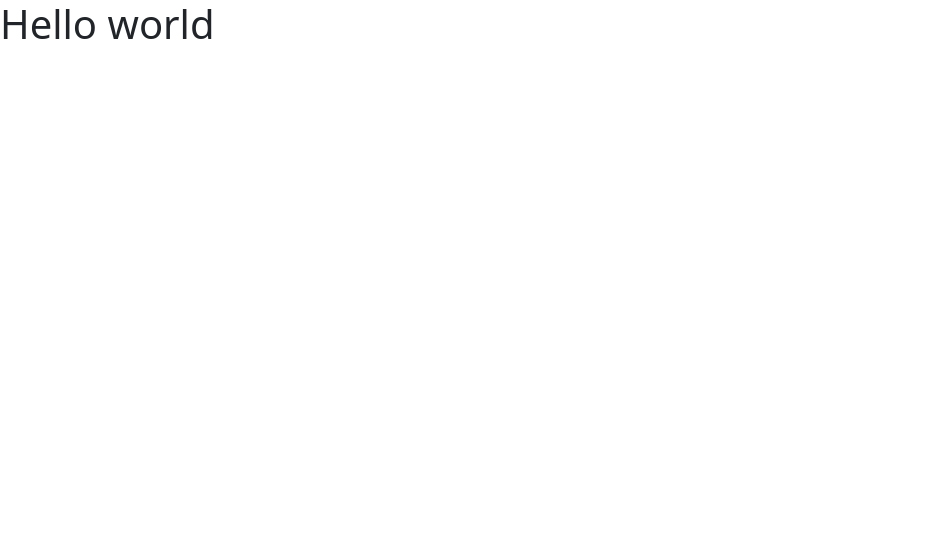
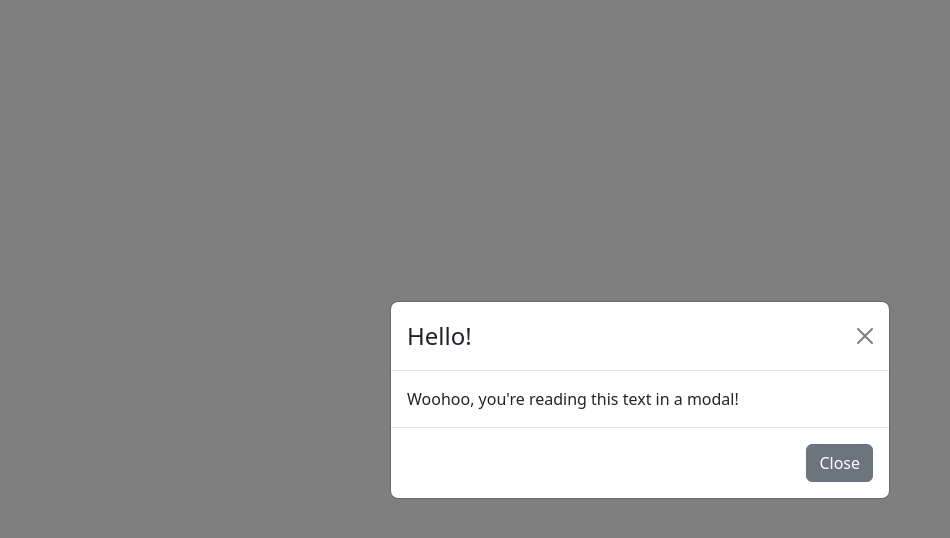
Before and after one commit to moneyandfame7/git-learn, a React (Create React App) app: page / in a window 1280 px wide. Shown: the top 538 px of the page, without its empty margins (0-950 px from the left). Built offline with nearby package versions, Linux system fonts and the light colour scheme.

Commit message:
feat: greeting modal was added

```diff
--- a/src/App.tsx
+++ b/src/App.tsx
@@ -1,7 +1,8 @@
 import React from "react";
+import GreetingModal from "./components/GreetingModal";
 
 const App = () => {
-	return <h1>Hello world</h1>;
+	return <GreetingModal />;
 };
 
 export default App;
--- /dev/null
+++ b/src/components/GreetingModal.tsx
@@ -0,0 +1,27 @@
+import React, { useState } from "react";
+import Button from "react-bootstrap/Button";
+import Modal from "react-bootstrap/Modal";
+
+const GreetingModal = () => {
+	const [show, setShow] = useState(true);
+
+	const handleClose = () => setShow(false);
+
+	return (
+		<>
+			<Modal show={show} onHide={handleClose} centered>
+				<Modal.Header closeButton>
+					<Modal.Title>Hello!</Modal.Title>
+				</Modal.Header>
+				<Modal.Body>Woohoo, you're reading this text in a modal!</Modal.Body>
+				<Modal.Footer>
+					<Button variant="secondary" onClick={handleClose}>
+						Close
+					</Button>
+				</Modal.Footer>
+			</Modal>
+		</>
+	);
+};
+
+export default GreetingModal;
```
